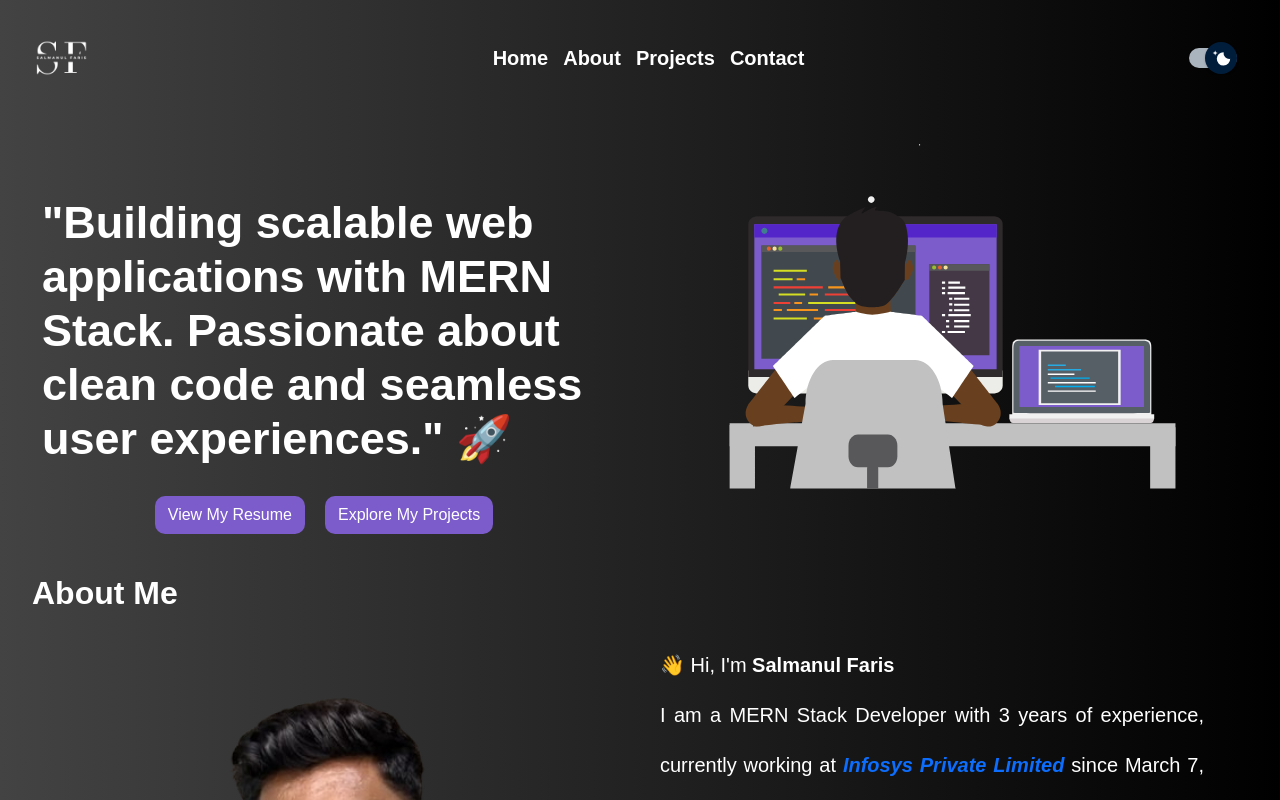
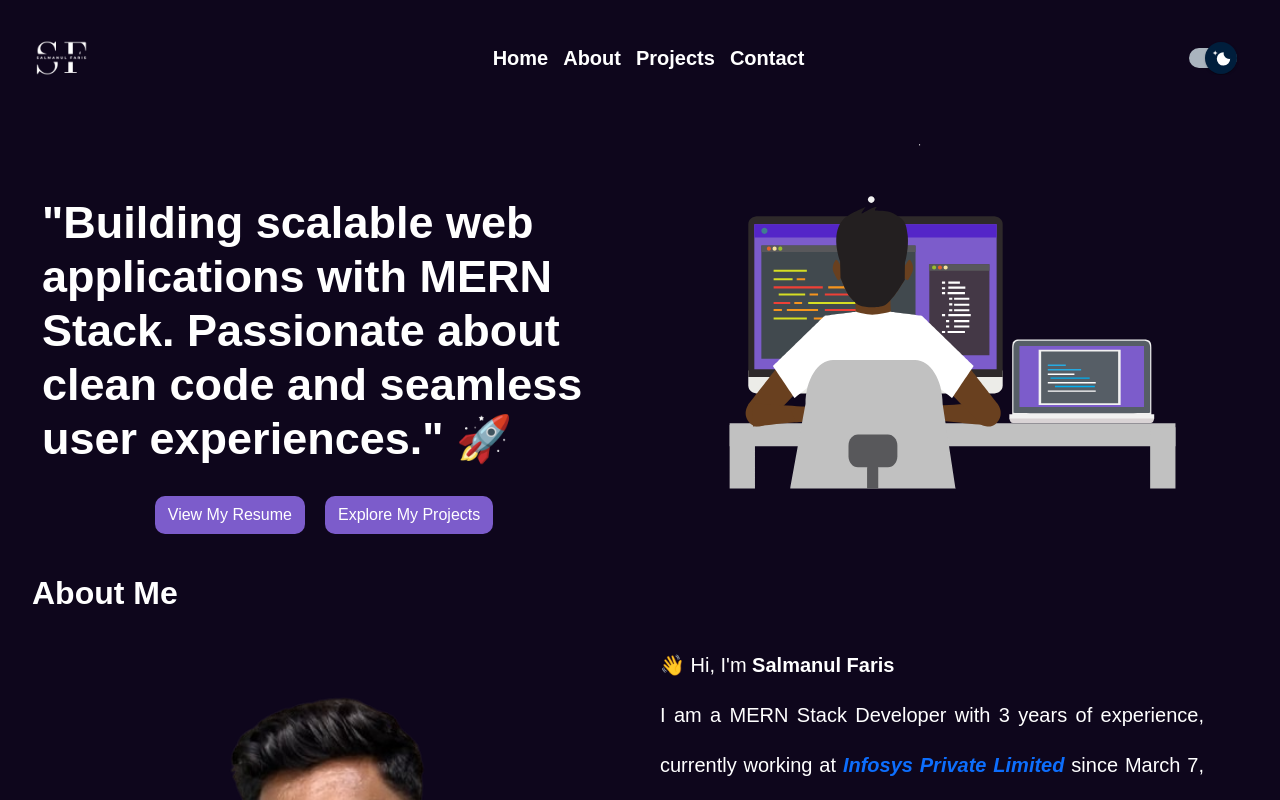
Before and after one commit to salman221b/personal-app, a React (Create React App) app in the folder personal-app/: page / in a window 1280 px wide. Shown: the top 800 px of the page. Built offline with nearby package versions, Linux system fonts and the light colour scheme.

Commit message:
bg changed

```diff
--- a/personal-app/src/index.css
+++ b/personal-app/src/index.css
@@ -1,7 +1,7 @@
 
 /* Light Mode */
 .light {
-background-image: linear-gradient(-225deg, #B6CEE8 0%, #F578DC 100%);
+  background-color: #b7a2ed;
   color: #000000;
   margin: 0;
   padding: 0;
@@ -11,7 +11,7 @@ background-image: linear-gradient(-225deg, #B6CEE8 0%, #F578DC 100%);
 
   }
   .links {
-background-image: linear-gradient(-225deg, #B6CEE8 0%, #ead8eb 100%);
+    background-color: #b7a2ed;
   }
   .btn {
     color: #000000;
@@ -24,7 +24,7 @@ background-image: linear-gradient(-225deg, #B6CEE8 0%, #ead8eb 100%);
 
 /* Dark Mode */
 .dark {
-background-image: linear-gradient(to right, #434343 0%, black 100%);
+  background-color: #0E061C;
   color: #ffffff;
   margin: 0;
   padding: 0;
```
